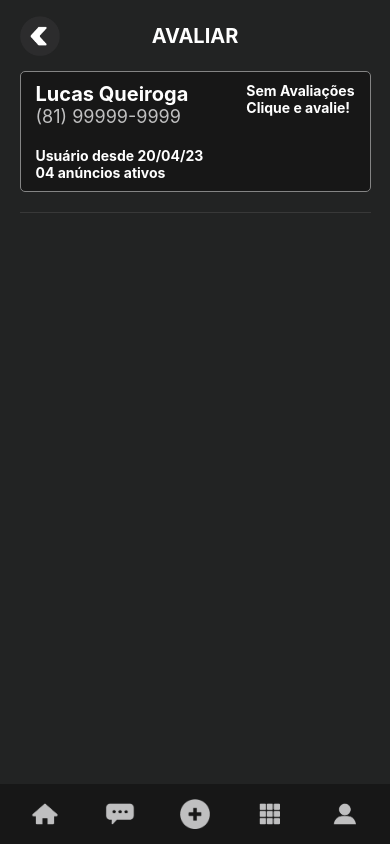
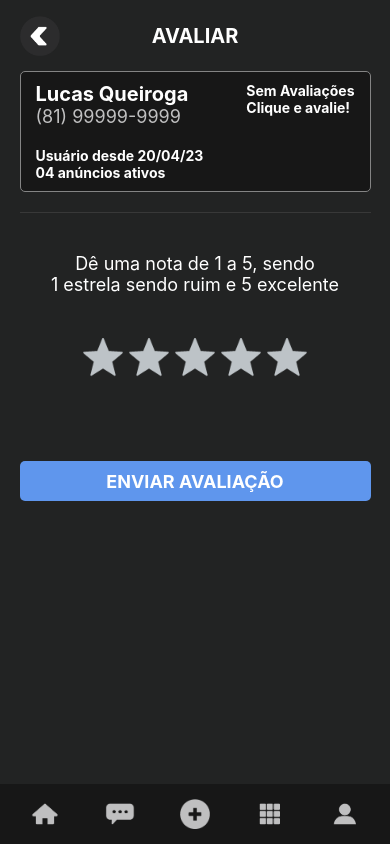
Before and after one commit to OneBitCodeBlog/onebitshop-marketplace-front, a React Native app: screen /Feedback in a window 390 px wide. Built offline with nearby package versions, Linux system fonts and the light colour scheme.

Commit message:
Criando a lógica de avaliação

```diff
--- a/src/screens/Feedback/index.tsx
+++ b/src/screens/Feedback/index.tsx
@@ -1,8 +1,10 @@
 import React from "react";
-import { Container } from "./styled";
+import { Container, FeedbackText } from "./styled";
 import DefaultTitle from "../../components/common/DefaultTitle";
 import ProfileInfo from "../../components/common/ProfileInfo";
 import NavBar from "../../components/common/NavBar";
+import { AirbnbRating } from "react-native-ratings";
+import DefaultButton from "../../components/common/DefaultButton";
 
 const Feedback = () => {
   return (
@@ -11,6 +13,24 @@ const Feedback = () => {
 
       <ProfileInfo />
 
+      <FeedbackText>
+        Dê uma nota de 1 a 5, sendo{"\n"}1 estrela sendo ruim e 5 excelente
+      </FeedbackText>
+
+      <AirbnbRating
+        selectedColor="#5F96ED"
+        showRating={false}
+        size={40}
+        defaultRating={0}
+      />
+
+      <DefaultButton
+        buttonText={"ENVIAR AVALIAÇÃO"}
+        buttonType={"primary"}
+        marginVertical={80}
+        buttonHandle={() => {}}
+      />
+
       <NavBar />
     </Container>
   );
--- a/src/screens/Feedback/styled.ts
+++ b/src/screens/Feedback/styled.ts
@@ -8,3 +8,10 @@ export const Container = styled.View`
   background-color: ${({ theme }) => theme.colors.backgroundLight};
   padding-top: ${statusBarHeight}px;
 `;
+
+export const FeedbackText = styled.Text`
+  font-size: 18px;
+  color: ${({ theme }) => theme.colors.primaryText};
+  text-align: center;
+  margin: 40px 0px;
+`;
```
